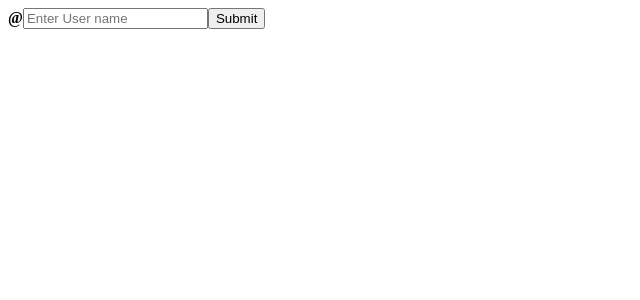
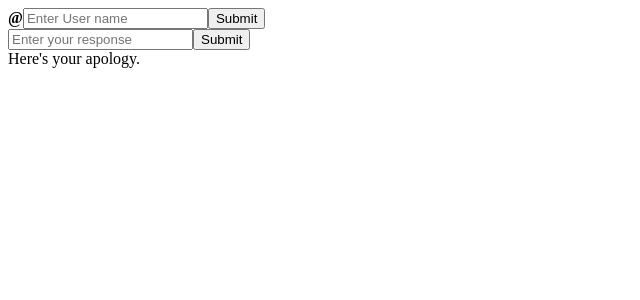
Before and after one commit to jonmackeyparty/ventr-frontend, a React (Create React App) app: page /tweets/1/apology in a window 1280 px wide. Shown: the top 300 px of the page, without its empty margins (0-640 px from the left). Built offline with nearby package versions, Linux system fonts and the light colour scheme.

Commit message:
mock up apology create component, configure container routes

```diff
--- a/src/App.js
+++ b/src/App.js
@@ -1,18 +1,19 @@
 import React from 'react';
-import { BrowserRouter as Router } from 'react-router-dom';
 import TwitterSearch from './components/TwitterSearch';
+import ResponsesContainer from './containers/ResponsesContainer';
+import ApologyContainer from './containers/ApologyContainer';
 import TweetsContainer from './containers/TweetsContainer';
 
 class App extends React.Component {
 
   render() {
     return (
-      <Router>
-        <>
+        <div>
           <TwitterSearch />
           <TweetsContainer />
-        </>
-      </Router>
+          <ResponsesContainer />
+          <ApologyContainer />
+        </div>
     );
   }
 }
--- a/src/components/Apology.js
+++ b/src/components/Apology.js
@@ -0,0 +1,12 @@
+import React from 'react'
+
+export default class Apology extends React.Component {
+
+  render() {
+    return (
+      <div>
+        Here's your apology.
+      </div>
+    )
+  }
+}
--- a/src/components/ResponseCreator.js
+++ b/src/components/ResponseCreator.js
@@ -19,11 +19,12 @@ class ResponseCreator extends React.Component {
 
   handleSubmit = event => {
     event.preventDefault();
-    this.props.postResponse(this.state.response, this.props.tweet_id);
+    // debugger;
+    this.props.postResponse(this.state.response, this.props.selected_tweet.id);
     this.setState({
       response: ''
     })
-    // this.props.history.push(`/tweets/${this.props.tweet_id}/responses`)
+    this.props.history.push(`/tweets/${this.props.selected_tweet.id}/responses`)
   }
 
   render() {
--- a/src/components/SelectedTweet.js
+++ b/src/components/SelectedTweet.js
@@ -1,7 +1,4 @@
 import React from 'react'
-import { Route } from 'react-router-dom'
-import ResponsesContainer from '../containers/ResponsesContainer'
-import ApologyCreator from './ApologyCreator';
 export default class SelectedTweet extends React.Component {
 
   // componentDidUpdate(prevProps) {
@@ -14,8 +11,6 @@ export default class SelectedTweet extends React.Component {
         {this.props.selected_tweet !== null && this.props.selected_tweet.content !== undefined &&
           <div>
             <li><br/><strong>Content:</strong> {this.props.selected_tweet.content}<br/><strong>Date: </strong>{this.props.selected_tweet.date}</li>
-            <ResponsesContainer selected_tweet={this.props.selected_tweet} />
-            <ApologyCreator />
           </div>
         }
       </div>
--- a/src/components/Tweet.js
+++ b/src/components/Tweet.js
@@ -11,14 +11,14 @@ class Tweet extends React.Component {
     let tweet_id = event.target.value
     event.preventDefault();
     this.props.setSelectedTweet(tweet_id)
-    // this.props.history.push(`/tweet/${tweet_id}/responses`)
+    this.props.history.push(`/tweets/${tweet_id}`)
   }
 
   render() {
     return (
       <div>
         <li><br/><strong>Content:</strong> {this.props.tweet.content}<br/><strong>Date: </strong>{this.props.tweet.date}</li>
-        <button value={this.props.tweet.id} onClick={event => this.handleClick(event)}>Respond to this tweet</button>
+        <button type='submit' value={this.props.tweet.id} onClick={event => this.handleClick(event)}>Respond to this tweet</button >
       </div>
     )
   }
--- /dev/null
+++ b/src/containers/ApologyContainer.js
@@ -0,0 +1,18 @@
+import React from 'react';
+import { Route } from 'react-router-dom'
+import Apology from '../components/Apology'
+import ApologyCreator from '../components/ApologyCreator'
+
+class ApologyContainer extends React.Component {
+
+  render() {
+    return(
+      <div>
+        <Route path='/tweets/:id/responses' render={(routerProps) => <ApologyCreator {...routerProps} />} />
+        <Route path ='/tweets/:id/apology' render={(routerProps) => <Apology {...routerProps} />} />
+      </div>
+    )
+  }
+}
+
+export default ApologyContainer
--- a/src/containers/ResponsesContainer.js
+++ b/src/containers/ResponsesContainer.js
@@ -1,17 +1,29 @@
 import React from 'react';
+import { Route } from 'react-router-dom'
+import { connect } from 'react-redux';
 import Responses from '../components/Responses'
 import ResponseCreator from '../components/ResponseCreator'
 
 class ResponsesContainer extends React.Component {
 
+  // componentDidUpdate() {
+  //   debugger;
+  // }
+
   render() {
     return(
       <div>
-        <ResponseCreator tweet_id={this.props.selected_tweet.id} />
-        <Responses responses={this.props.selected_tweet.responses} />
+        <Route path='/tweets/:id' render={(routerProps) => <ResponseCreator {...routerProps} selected_tweet={this.props.selected_tweet} />} />
+        <Route path='/tweets/:id/responses' render={(routerProps) => <Responses {...routerProps} responses={this.props.selected_tweet.responses} />} />
       </div>
     )
   }
 }
 
-export default ResponsesContainer
+const mapStateToProps = state => {
+  return {
+    selected_tweet: state.user.selected_tweet
+  }
+}
+
+export default connect(mapStateToProps)(ResponsesContainer)
--- a/src/containers/TweetsContainer.js
+++ b/src/containers/TweetsContainer.js
@@ -6,11 +6,15 @@ import Tweets from '../components/Tweets'
 
 class TweetsContainer extends React.Component {
 
+  // componentDidUpdate() {
+  //   debugger;
+  // }
+
   render() {
     return(
       <div>
-          <Route path='/tweet/:id' render={() => <SelectedTweet selected_tweet={this.props.selected_tweet} />} />
-          <Route path='/tweets' render={() => <Tweets tweets={this.props.tweets} />} />
+          <Route path='/tweets/:id' render={(routerProps) => <SelectedTweet {...routerProps} selected_tweet={this.props.selected_tweet} />} />
+          <Route exact path='/tweets' render={(routerProps) => <Tweets {...routerProps} tweets={this.props.tweets} />} />
       </div>
     )
   }
--- a/src/index.js
+++ b/src/index.js
@@ -1,5 +1,9 @@
 import React from 'react';
 import ReactDOM from 'react-dom';
+import {
+  BrowserRouter as Router,
+  Route
+} from 'react-router-dom';
 import { composeWithDevTools } from 'redux-devtools-extension';
 import { createStore, applyMiddleware } from 'redux';
 import thunk from 'redux-thunk';
@@ -16,7 +20,9 @@ let store = createStore(tweetsReducer,
 
 ReactDOM.render(
   <Provider store={store}>
-    <App />
+    <Router>
+      <Route path='/' render={(routerProps) => <App {...routerProps} />} />
+    </Router>
   </Provider>
     ,
   document.getElementById('root'));
--- a/src/reducers/tweetsReducer.js
+++ b/src/reducers/tweetsReducer.js
@@ -1,4 +1,4 @@
-export default function tweetsReducer(state = { user: {tweets: [], selected_tweet: {responses: []}} }, action) {
+export default function tweetsReducer(state = { user: {tweets: [], selected_tweet: {id: '', responses: []}} }, action) {
 
   switch(action.type) {
     case 'POST_USER':
@@ -6,7 +6,7 @@ export default function tweetsReducer(state = { user: {tweets: [], selected_twee
     case 'SET_SELECTED_TWEET':
       return { user: {...state.user, selected_tweet: action.payload} }
     case 'POST_RESPONSE':
-      return { user: {tweets: [], selected_tweet: action.payload} }
+      return { user: {...state.user, selected_tweet: action.payload} }
     default:
       return state
   }
```
